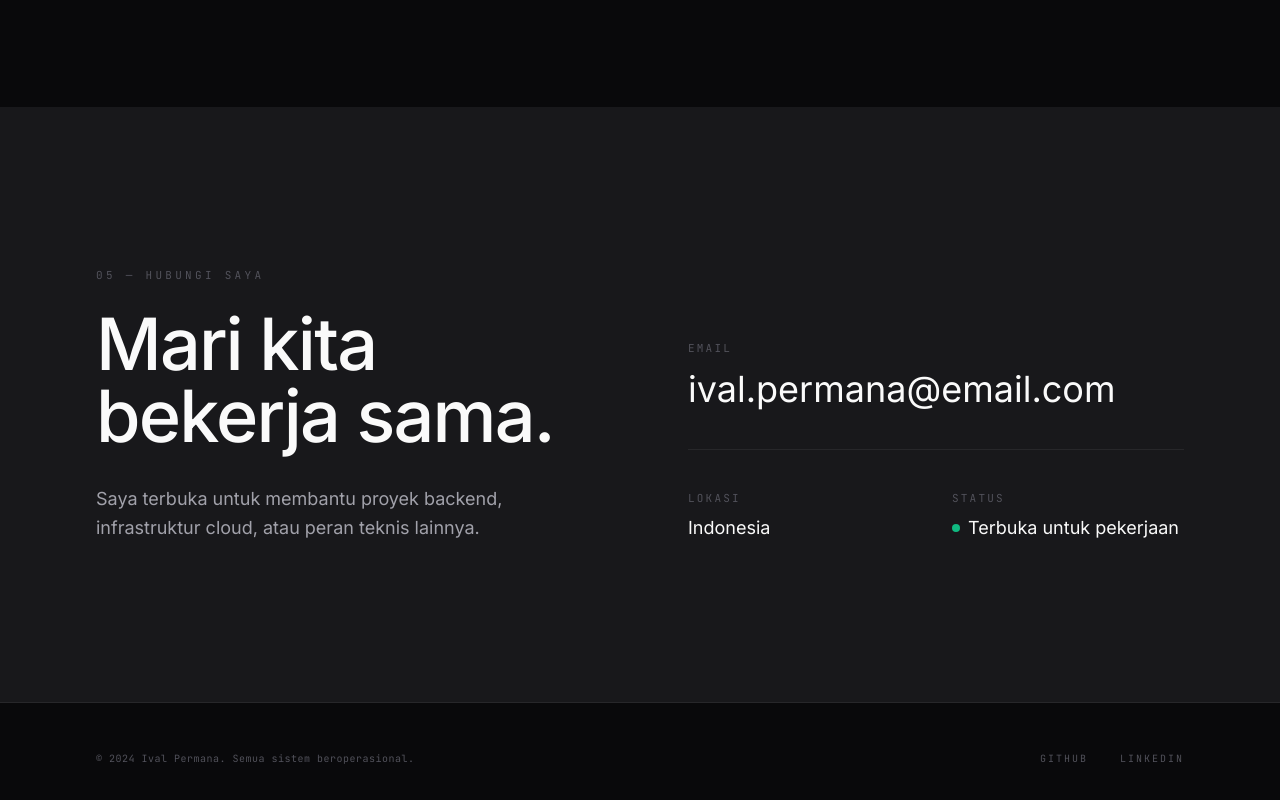
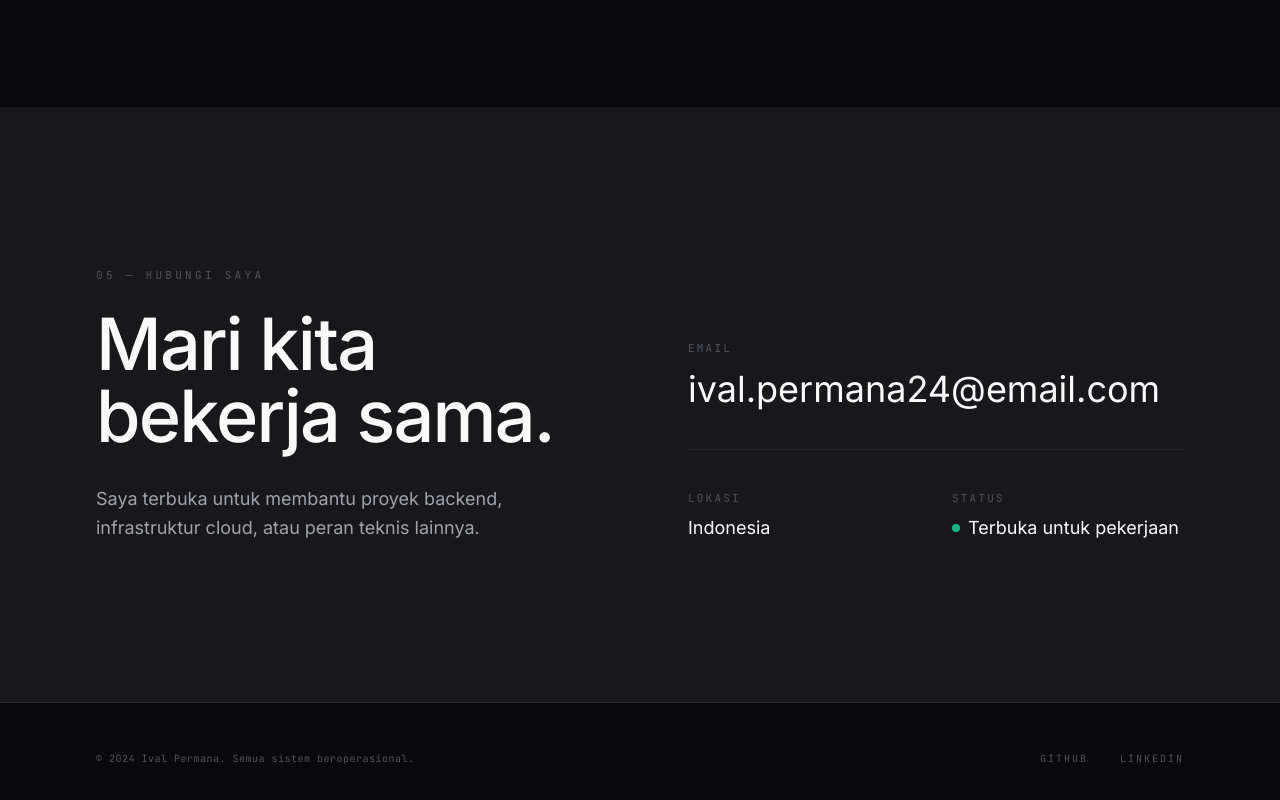
Before and after one commit to Eval04/Ival-porto, a React (Vite) app: page / in a window 1280 px wide. Shown: the part 5441-6241 px from the top of the page. Built offline with nearby package versions, Linux system fonts and the light colour scheme.

Commit message:
Update email address in Contact component

```diff
--- a/src/components/Contact.jsx
+++ b/src/components/Contact.jsx
@@ -26,12 +26,15 @@ export default function Contact() {
 
             <div className="flex flex-col justify-end">
               <div className="space-y-10">
-                <a href="mailto:ival.permana@email.com" className="group block">
+                <a
+                  href="mailto:ival.permana24@email.com"
+                  className="group block"
+                >
                   <span className="font-mono text-[11px] uppercase tracking-[0.2em] text-tertiary block mb-3">
                     Email
                   </span>
                   <span className="text-2xl md:text-3xl lg:text-4xl font-sans text-primary group-hover:text-accent transition-colors duration-500 relative inline-block">
-                    ival.permana@email.com
+                    ival.permana24@email.com
                     <span className="absolute -bottom-2 left-0 w-0 h-px bg-accent group-hover:w-full transition-all duration-700 ease-[cubic-bezier(0.16,1,0.3,1)]" />
                   </span>
                 </a>
```
